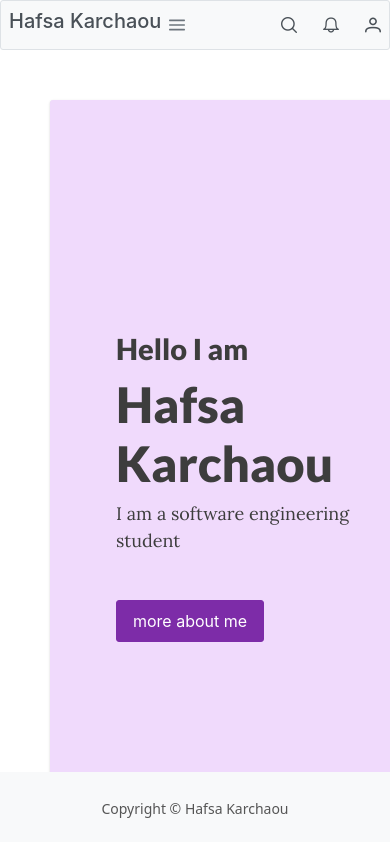
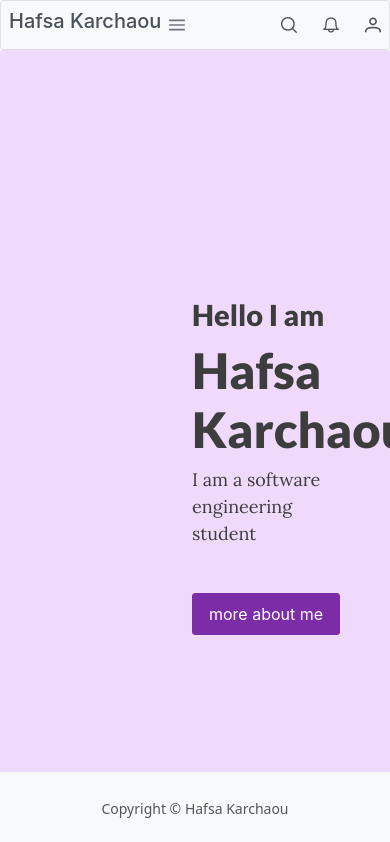
Before and after one commit to Hafsakarchaou/portfolio, a React (Create React App) app: page / in a window 390 px wide. Shown: the top 842 px of the page. Built offline with nearby package versions, Linux system fonts and the light colour scheme.

Commit message:
third change

```diff
--- a/src/App.css
+++ b/src/App.css
@@ -44,12 +44,28 @@
   margin: 10px;
   padding: 10px;
 }
+@media screen and (max-width: 768px) {
+  .infoDiv {
+    margin-left: 50px;
+  }
+  .picDiv{
+    margin-left: -14px;
+  }
+  .carouselCard{
+    height: auto;
+    width: auto;
+  }
+  .cardM{
+    margin-right: 300px !important;
+
+  }
+}
 .cardM{
-  margin-top: 50px;
-  margin-left: 50px;
-  margin-right: 50px;
+  width: 100%;
+  margin: auto;
+  max-width: 1100px; /* adjust the value as needed */
+  padding: 1rem;
   background-color: #f0dafc!important;
-  margin-bottom: 100px;
   min-width: 370px;
 }
 .container1{
@@ -115,18 +131,7 @@
   margin-top: 200px;
   margin-bottom: 70px!important;
 }
-@media screen and (max-width: 768px) {
-  .infoDiv {
-    margin-left: 50px;
-  }
-  .picDiv{
-    margin-left: -14px;
-  }
-  .carouselCard{
-    height: auto;
-    width: auto;
-  }
-}
+
 
 .infoDiv2{
 
```
